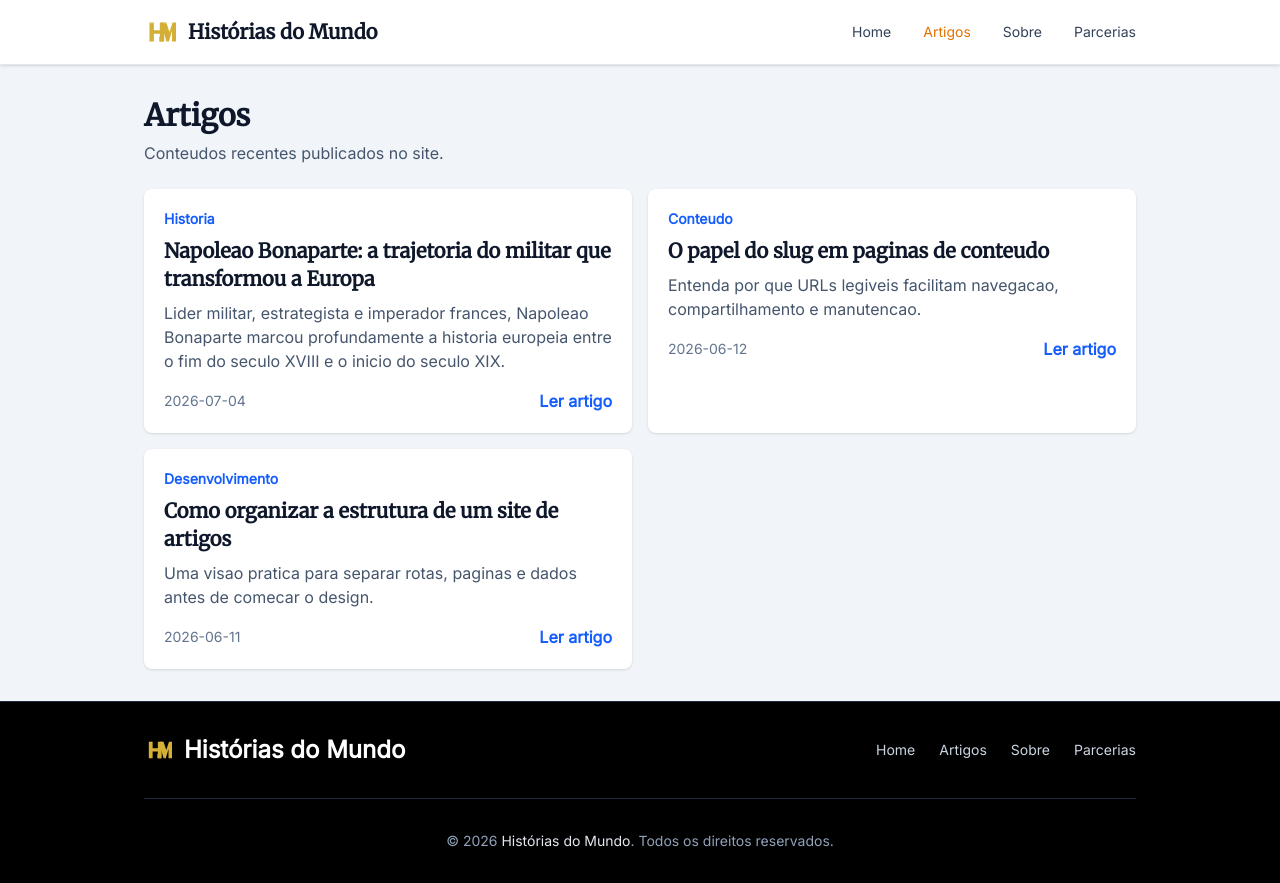
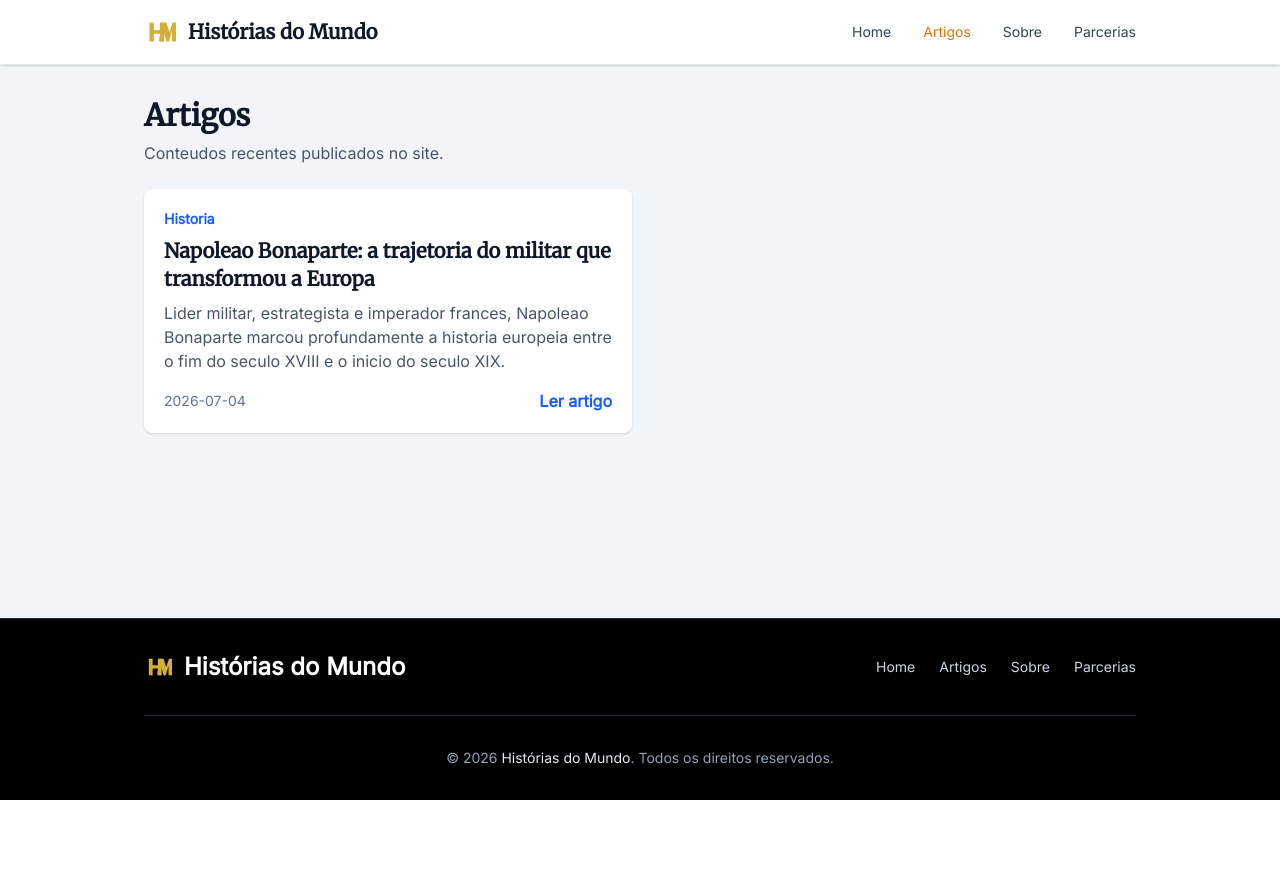
Before and after one commit to jordanlp19/Hist-rias-do-mundo, a React (Vite) app in the folder frontend/: page /artigos in a window 1280 px wide. After the commit the page ends 800 px from the top, so only its background shows below. Built offline with nearby package versions, Linux system fonts and the light colour scheme; what tailwind-animations would draw is missing.

Commit message:
Atualizando lista de artigos

```diff
--- a/frontend/src/data/articles.js
+++ b/frontend/src/data/articles.js
@@ -1,34 +1,6 @@
 const articles = [
   {
     id: 1,
-    title: "Como organizar a estrutura de um site de artigos",
-    slug: "estrutura-site-artigos",
-    description:
-      "Uma visao pratica para separar rotas, paginas e dados antes de comecar o design.",
-    category: "Desenvolvimento",
-    image: "https://images.unsplash.com/photo-1499750310107-5fef28a66643",
-    date: "2026-06-11",
-    author: "Jordan",
-    content: `Antes de desenhar as paginas, vale criar uma base estavel para os dados. Na versao 1 do Histórias do Mundo, os artigos ficam dentro do proprio frontend para simplificar a publicacao, reduzir dependencias e facilitar a hospedagem na Vercel.
-
-Essa decisao permite que novas publicacoes sejam adicionadas por commit no GitHub, sem exigir um servidor Express ativo. Mais tarde, a mesma camada de dados pode ser adaptada para Markdown, MDX, CMS ou banco de dados.`,
-  },
-  {
-    id: 2,
-    title: "O papel do slug em paginas de conteudo",
-    slug: "papel-do-slug",
-    description:
-      "Entenda por que URLs legiveis facilitam navegacao, compartilhamento e manutencao.",
-    category: "Conteudo",
-    image: "https://images.unsplash.com/photo-1455390582262-044cdead277a",
-    date: "2026-06-12",
-    author: "Jordan",
-    content: `O slug e a parte amigavel da URL de um artigo. Em vez de usar apenas um ID numerico, uma rota como /artigos/papel-do-slug comunica melhor o assunto da pagina.
-
-Ele tambem ajuda a manter links mais faceis de ler, compartilhar e reaproveitar. Em um portal de conteudo, isso faz diferenca tanto para o leitor quanto para a organizacao interna do projeto.`,
-  },
-  {
-    id: 3,
     title:
       "Napoleao Bonaparte: a trajetoria do militar que transformou a Europa",
     slug: "napoleao-bonaparte-trajetoria",
```
